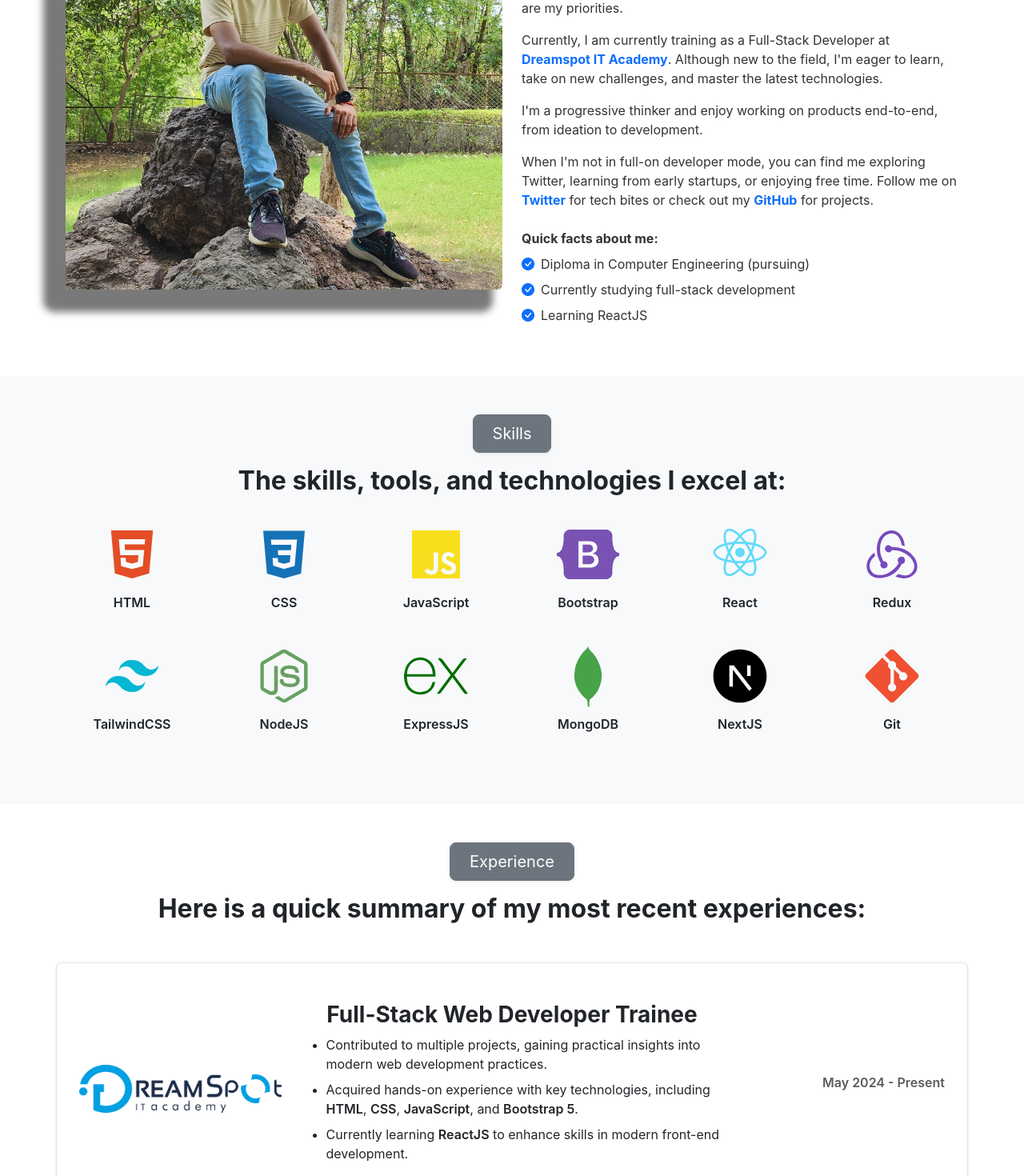
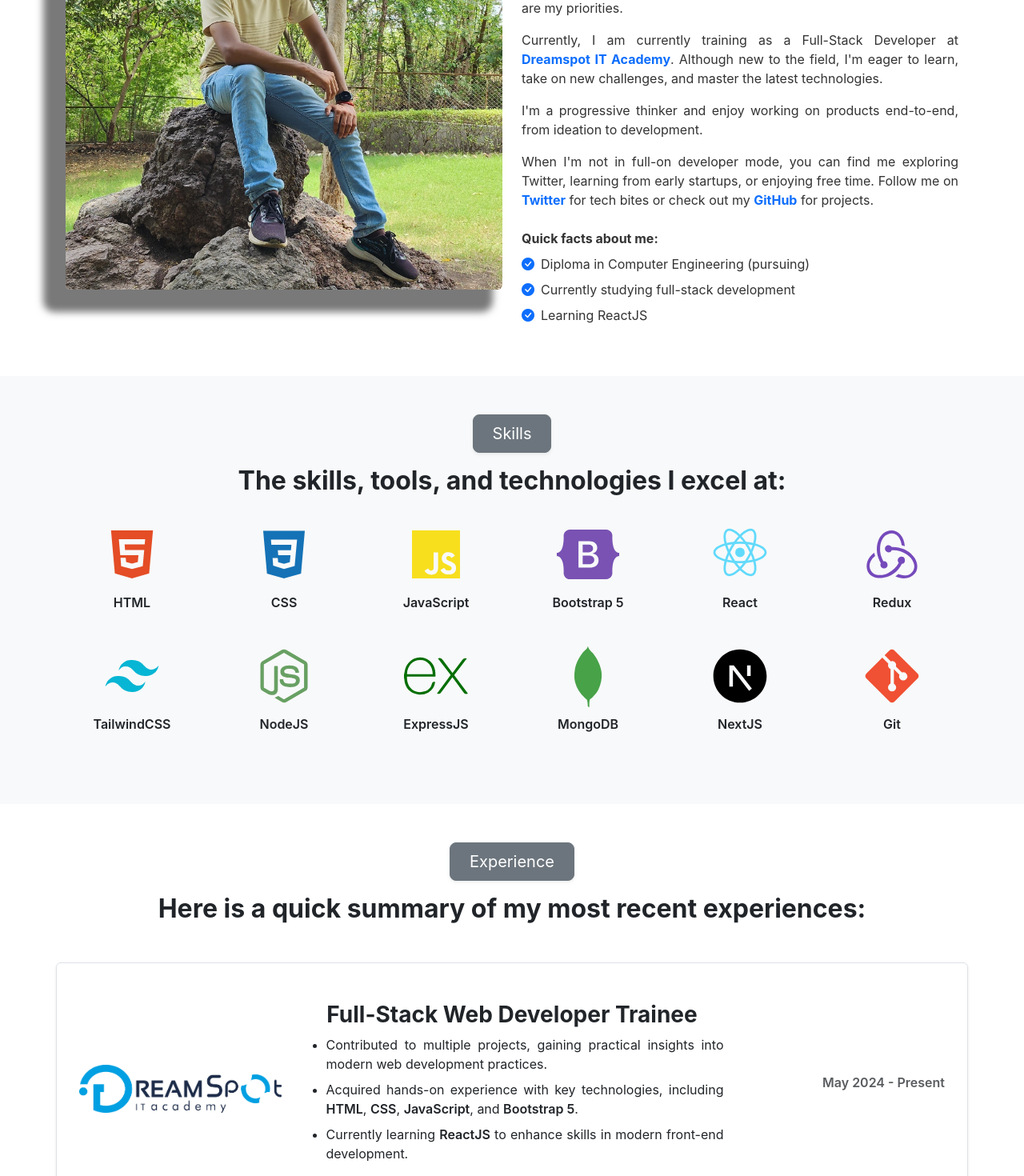
Before and after one commit to Tanishgol/potfolio, a React (Create React App) app: page / in a window 1280 px wide. Shown: the part 1020-2490 px from the top of the page at 80% size. Built offline with nearby package versions, Linux system fonts and the light colour scheme.

Commit message:
modified:   src/Components/aboutme.jsx 	modified:   src/Components/experience.jsx 	modified:   src/Components/skills.jsx 	modified:   src/Components/work.jsx

```diff
--- a/src/Components/aboutme.jsx
+++ b/src/Components/aboutme.jsx
@@ -20,16 +20,16 @@
                         </div>
                         <div className="col-lg-6 col-md-12 col-sm-12 d-flex flex-column justify-content-center">
                             <h2 className="mb-4 fw-bold text-dark">Curious about me? Here you have it:</h2>
-                            <p className="mb-3">
+                            <p className="mb-3 text-justify">
                                 I'm a passionate, self-proclaimed designer specializing in full-stack development with proficiency in <strong>HTML, CSS, Javascript, and Bootstrap</strong>. I love blending the technical and visual aspects of digital products to create impactful experiences. User experience, pixel-perfect design, and writing clear, readable, and high-performing code are my priorities.
                             </p>
-                            <p className="mb-3">
+                            <p className="mb-3 text-justify">
                                 Currently, I am currently training as a Full-Stack Developer at <a className="link-underline text-primary text-decoration-none fw-bold" href='https://www.linkedin.com/company/dreamspot-it-academy/posts/?feedView=all'>Dreamspot IT Academy</a>. Although new to the field, I'm eager to learn, take on new challenges, and master the latest technologies.
                             </p>
-                            <p className="mb-3">
+                            <p className="mb-3 text-justify">
                                 I'm a progressive thinker and enjoy working on products end-to-end, from ideation to development.
                             </p>
-                            <p className="mb-4">
+                            <p className="mb-4 text-justify">
                                 When I'm not in full-on developer mode, you can find me exploring Twitter, learning from early startups, or enjoying free time. Follow me on <a href="https://x.com/tanishgol" className="link-underline text-primary text-decoration-none fw-bold">Twitter</a>  for tech bites or check out my <a href="https://github.com/Tanishgol" className="link-underline text-primary text-decoration-none fw-bold">GitHub</a> for projects.
                             </p>
                             <p className="fw-bold mb-2">Quick facts about me:</p>
--- a/src/Components/experience.jsx
+++ b/src/Components/experience.jsx
@@ -21,13 +21,13 @@
                         <div className="col-md-6 col-sm-12 col-12">
                             <h3 className="experience-heading fw-bold text-center">Full-Stack Web Developer Trainee</h3>
                             <ul>
-                                <li className='mb-2'>
+                                <li className='mb-2 text-justify'>
                                     Contributed to multiple projects, gaining practical insights into modern web development practices.
                                 </li>
-                                <li className='mb-2'>
+                                <li className='mb-2 text-justify'>
                                     Acquired hands-on experience with key technologies, including <span className='fw-semibold'>HTML</span>, <span className='fw-semibold'>CSS</span>, <span className='fw-semibold'>JavaScript</span>, and <span className='fw-semibold'>Bootstrap 5</span>.
                                 </li>
-                                <li>
+                                <li className='text-justify'>
                                     Currently learning <span className="fw-semibold">ReactJS</span> to enhance skills in modern front-end development.
                                 </li>
                             </ul>
--- a/src/Components/skills.jsx
+++ b/src/Components/skills.jsx
@@ -42,7 +42,7 @@
                         </div>
                         <div className="col-6 col-md-4 col-lg-2 mb-4">
                             <FaBootstrap className="bi bi-bootstrap-fill display-1" style={{ color: "#7952B3" }} />
-                            <p className="Skills-Names mt-2 fw-semibold">Bootstrap</p>
+                            <p className="Skills-Names mt-2 fw-semibold">Bootstrap 5</p>
                         </div>
                         <div className="col-6 col-md-4 col-lg-2 mb-4">
                             <BiLogoReact className="display-1" style={{ color: "#61DAFB" }} />
--- a/src/Components/work.jsx
+++ b/src/Components/work.jsx
@@ -17,7 +17,7 @@
                         </div>
                         <div className="col-lg-6">
                             <h3 className="fw-bold">Enhanced Invoice System</h3>
-                            <p>
+                            <p className='text-justify'>
                                 This project is a responsive Enhanced Invoice System designed to help users generate invoices by capturing customer and product details, calculating totals with tax, and generating a PDF version of the invoice.
                             </p>
                             <div className="d-flex flex-wrap gap-2">
@@ -37,7 +37,7 @@
                         </div>
                         <div className="col-lg-6 order-lg-1">
                             <h3 className="fw-bold">Expense-Manager</h3>
-                            <p>
+                            <p className='text-justify'>
                                 The Expense Management System is a comprehensive web application designed to help users track their income, expenses, and budgets effectively.
                             </p>
                             <div className="d-flex flex-wrap gap-2">
```
